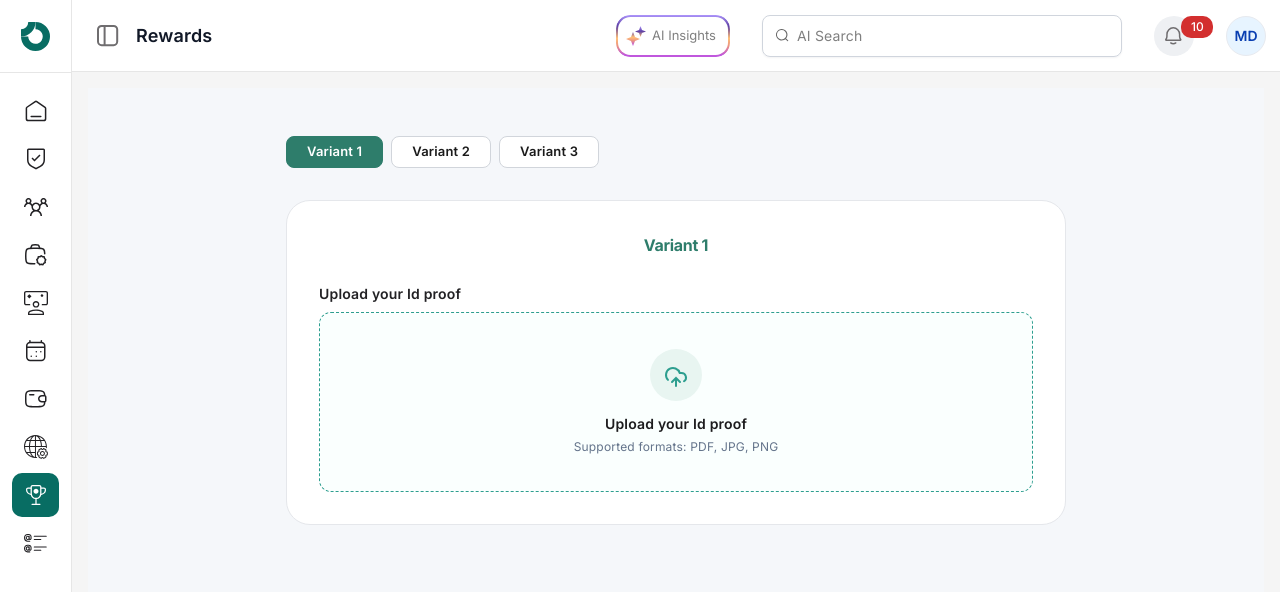
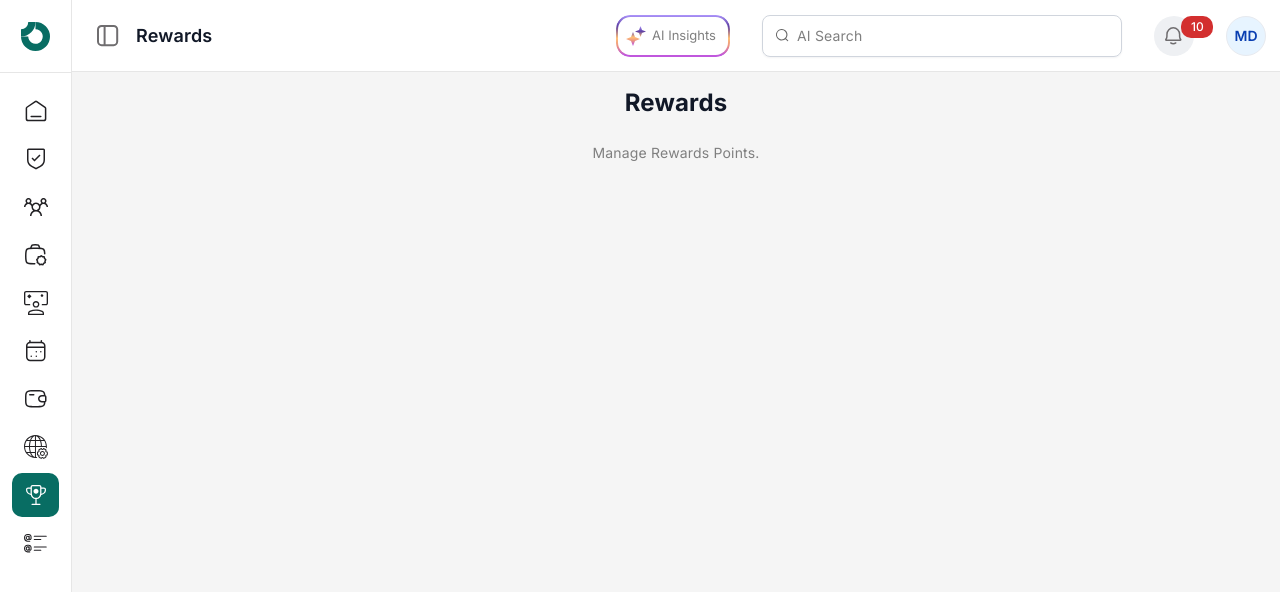
Before and after one commit to TruffleBridge/ndis-react, a React (Vite) app: page /rewards in a window 1280 px wide. Shown: the top 592 px of the page. Built offline with nearby package versions, Linux system fonts and the light colour scheme.

Commit message:
checking build and success

```diff
--- a/src/pages/dashboard/Home.tsx
+++ b/src/pages/dashboard/Home.tsx
@@ -17,7 +17,6 @@ import {
 import AddIcon from "@mui/icons-material/Add";
 import AutoAwesomeIcon from "@mui/icons-material/AutoAwesome";
 import CircleIcon from "@mui/icons-material/Circle";
-import DragIndicatorIcon from "@mui/icons-material/DragIndicator";
 
 import {
   Chart as ChartJS,
@@ -430,7 +429,7 @@ const Dashboard = () => {
           <Card sx={S.bookingCard}>
 
             <CardContent sx={{ p: 0 }}>
-              <Grid container spacing={2} sx={{ mb: 1, px: 4, py: 2, alignItems:'center' }}>
+              <Grid container spacing={2} sx={{ mb: 1, px: 4, py: 2, alignItems: 'center' }}>
                 {/* Title */}
                 <Grid size={{ xs: 12, md: 3 }}>
                   <Typography variant="h6" sx={S.bookingChartTitle}>
@@ -538,7 +537,7 @@ const Dashboard = () => {
           <Card sx={S.sideCard}>
             <CardContent sx={S.sideCardContent}>
               <Box sx={S.pendingHeader}>
-                <DragIndicatorIcon sx={{ color: "#000000", fontSize: 20 }} />
+                {/* <DragIndicatorIcon sx={{ color: "#000000", fontSize: 20 }} /> */}
                 <Typography variant="h6" sx={S.sideCardTitle}>
                   Live Activity
                 </Typography>
@@ -580,7 +579,7 @@ const Dashboard = () => {
       {/* ── Bottom row: Revenue | Compliance | Pending Actions ──────────── */}
       <Grid container spacing={2}>
         {/* Revenue Trends */}
-        <Grid size={{ xs: 12, md: 6 }}>
+        <Grid size={{ xs: 12, md: 12,lg:6 }}>
           <Card sx={S.revenueCard}>
             <CardContent>
               <Typography variant="h6" sx={S.revenueTitle}>
@@ -597,12 +596,12 @@ const Dashboard = () => {
         </Grid>
 
         {/* Compliance Alerts */}
-        <Grid size={{ xs: 12, md: 3 }}>
+        <Grid size={{ xs: 12, md: 6, lg: 3  }}>
           <Card sx={S.complianceCard}>
             <CardContent sx={S.pendingCardContent}>
               <Box sx={S.complianceHeader}>
                 <Box sx={{ display: 'flex', alignItems: 'center', gap: '4px' }}>
-                  <DragIndicatorIcon sx={{ color: "#000000", fontSize: 20 }} />
+                  {/* <DragIndicatorIcon sx={{ color: "#000000", fontSize: 20 }} /> */}
                   <Typography variant="h6" sx={S.complianceTitle}>
                     Compliance Alerts
                   </Typography>
@@ -656,11 +655,11 @@ const Dashboard = () => {
         </Grid>
 
         {/* Pending Actions */}
-        <Grid size={{ xs: 12, md: 3 }}>
+        <Grid size={{ xs: 12, md: 6, lg: 3 }}>
           <Card sx={S.pendingCard}>
             <CardContent sx={S.pendingCardContent}>
               <Box sx={S.pendingHeader}>
-                <DragIndicatorIcon sx={{ color: "#000000", fontSize: 20 }} />
+                {/* <DragIndicatorIcon sx={{ color: "#000000", fontSize: 20 }} /> */}
                 <Typography variant="h6" sx={S.pendingTitle}>
                   Pending Actions
                 </Typography>
--- a/src/pages/reward/Rewards.tsx
+++ b/src/pages/reward/Rewards.tsx
@@ -1,162 +1,17 @@
-// ═══════════════════════════════════════════════════════════════
-// Demo Page — Variant Switcher
-// ═══════════════════════════════════════════════════════════════
+import React from 'react';
+import { Box, Typography } from '@mui/material';
 
-import { Box, Chip, Paper, Stack, Typography } from "@mui/material";
-import { useState } from "react";
-import { UploadVariant1, UploadVariant2, UploadVariant3, type UploadedFile } from "../../components/newFileUpload/FileUpload";
-
-const VARIANTS = ["Variant 1", "Variant 2", "Variant 3"] as const;
-
-type VariantType = (typeof VARIANTS)[number];
-
-const MAX_SIZE = 5 * 1024 * 1024;
-
-function validate(file: File) {
-  if (
-    ![
-      "application/pdf",
-      "image/jpeg",
-      "image/png",
-    ].includes(file.type)
-  ) {
-    return "Only PDF, JPG and PNG are allowed.";
-  }
-
-  if (file.size > MAX_SIZE) {
-    return "Maximum size is 5 MB.";
-  }
-
-  return null;
-}
-
-export default function FileUploadDemo() {
-  const [active, setActive] =
-    useState<VariantType>("Variant 1");
-
-  const PRIMARY = "#2E7D6B";
-  const PRIMARY_LIGHT = "#E8F5F1";
-
-
-  const LABEL_COLOR = "#1A1A1A";
-
-  const [idProof, setIdProof] =
-    useState<UploadedFile | null>(null);
-
-  const [error, setError] =
-    useState<string | null>(null);
-
-  const handleUpload = (file: File) => {
-    const err = validate(file);
-
-    if (err) {
-      setError(err);
-      return;
-    }
-
-    setError(null);
-
-    setIdProof({
-      file,
-      name: file.name,
-      size: file.size,
-      uploadedAt: new Date(),
-    });
-  };
-
-
-
+const Rewards: React.FC = () => {
   return (
-    <Box
-      sx={{
-        minHeight: "100vh",
-        backgroundColor: "#F5F7FA",
-        display: "flex",
-        justifyContent: "center",
-        alignItems: "flex-start",
-        py: 6,
-        px: 2,
-      }}
-    >
-      <Box sx={{ width: "100%", maxWidth: 780 }}>
-        {/* Variant Switcher */}
-        <Stack
-          direction="row"
-          spacing={1}
-          sx={{ mb: 4 }}
-        >
-          {VARIANTS.map((v) => (
-            <Chip
-              key={v}
-              label={v}
-              onClick={() => setActive(v)}
-              sx={{
-                fontWeight: 600,
-                fontSize: 13,
-                px: 1,
-                borderRadius: "8px",
-                backgroundColor:
-                  active === v ? PRIMARY : "#fff",
-                color:
-                  active === v ? "#fff" : LABEL_COLOR,
-                border: `1.5px solid ${active === v
-                  ? PRIMARY
-                  : "#D1D5DB"
-                  }`,
-                cursor: "pointer",
-                "&:hover": {
-                  backgroundColor:
-                    active === v
-                      ? PRIMARY
-                      : PRIMARY_LIGHT,
-                },
-              }}
-            />
-          ))}
-        </Stack>
-
-        {/* Main Card */}
-        <Paper
-          elevation={0}
-          sx={{
-            borderRadius: 3,
-            border: "1px solid #E5E7EB",
-            p: { xs: 2.5, sm: 4 },
-            backgroundColor: "#fff",
-          }}
-        >
-          <Typography
-            variant="h6"
-            sx={{
-              fontWeight: 700,
-              color: PRIMARY,
-              mb: 3,
-              letterSpacing: -0.3,
-            }}
-          >
-            {active}
-          </Typography>
-
-          {active === "Variant 1" && (
-            <UploadVariant1 />
-          )}
-
-          {active === "Variant 2" && (
-            <UploadVariant2 />
-          )}
-
-          {active === "Variant 3" && (
-            <UploadVariant3
-              label="Upload ID Proof"
-              uploadedFile={idProof}
-              error={error}
-              onFile={handleUpload}
-              onRemove={() => setIdProof(null)}
-              onClearError={() => setError(null)}
-            />
-          )}
-        </Paper>
-      </Box>
+    <Box>
+      <Typography variant="h4" sx={{ mb: 3, fontWeight: 'bold' }}>
+        Rewards
+      </Typography>
+      <Typography variant="body1" color="textSecondary">
+        Manage Rewards Points.
+      </Typography>
     </Box>
   );
-}
+};
+
+export default Rewards;
```
